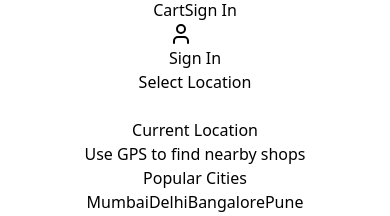
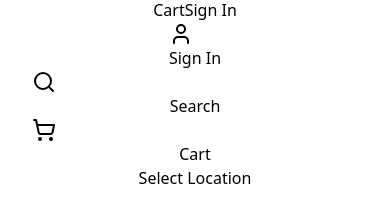
Before and after one commit to vedchaudhary2005/SweetHub-Website-Client, a React (Vite) app: page / in a window 390 px wide. Shown: the part 314-530 px from the top of the page. Built offline with nearby package versions, Linux system fonts and the light colour scheme.

Commit message:
changes in the UI for mobile responsiveness

```diff
--- a/src/components/Footer.jsx
+++ b/src/components/Footer.jsx
@@ -6,11 +6,11 @@
     // Fixed footer at bottom with 100% width and no gaps
     <footer className="bg-gray-100 text-gray-800 py-8 w-full bottom-0 left-0 right-0">
       <div className="max-w-7xl mx-auto px-4 sm:px-6 lg:px-8">
-        {/* Main Footer Content - Responsive Grid */}
-        <div className="grid grid-cols-1 md:grid-cols-2 lg:grid-cols-6 gap-8">
+        {/* Main Footer Content - Horizontal Flex Layout */}
+        <div className="flex flex-wrap justify-between gap-8">
 
           {/* Left Section - Logo and Copyright */}
-          <div className="lg:col-span-2">
+          <div className="flex-shrink-0">
             <div className="mb-4">
               {/* Logo Placeholder */}
               <h2 className="text-2xl font-bold text-orange-500 mb-2">SweetHub</h2>
--- a/src/components/Navbar.jsx
+++ b/src/components/Navbar.jsx
@@ -143,6 +143,44 @@
       {/* Spacer to prevent content from hiding behind fixed navbar */}
       <div className="h-20"></div>
 
+      {/* Mobile Bottom Navigation Bar - Only visible on mobile screens */}
+      <div className="md:hidden fixed bottom-0 left-0 right-0 z-40 bg-white border-t border-gray-200 rounded-t-2xl shadow-lg">
+        <div className="flex justify-around items-center py-2 px-4">
+
+          {/* Search Navigation */}
+          <Link
+            to="/search"
+            className="flex flex-col items-center py-2 px-4 text-gray-600 hover:text-orange-500 transition-colors"
+            aria-label="Go to search page"
+          >
+            <Search className="w-6 h-6 mb-1" />
+            <span className="text-xs font-medium">Search</span>
+          </Link>
+
+          {/* Cart Navigation with Badge */}
+          <Link
+            to="/cart"
+            className="relative flex flex-col items-center py-2 px-4 text-gray-600 hover:text-orange-500 transition-colors"
+            aria-label={`Cart with ${cartCount} items`}
+          >
+            <div className="relative">
+              <ShoppingCart className="w-6 h-6 mb-1" />
+              {/* Cart Badge - Show count only if items exist */}
+              {cartCount > 0 && (
+                <span className="absolute -top-2 -right-2 bg-orange-500 text-white text-xs rounded-full h-5 w-5 flex items-center justify-center font-medium">
+                  {cartCount > 9 ? '9+' : cartCount}
+                </span>
+              )}
+            </div>
+            <span className="text-xs font-medium">Cart</span>
+          </Link>
+
+        </div>
+      </div>
+
+      {/* Bottom spacer for mobile navigation - Only on mobile screens */}
+      <div className="md:hidden h-16"></div>
+
       {/* Location Side Panel */}
       <div className={`fixed inset-0 z-50 transition-opacity duration-300 ${isLocationPanelOpen ? 'opacity-100' : 'opacity-0 pointer-events-none'}`}>
         {/* Backdrop */}
--- a/src/components/Toast.jsx
+++ b/src/components/Toast.jsx
@@ -4,10 +4,10 @@
 const Toast = ({ message, isVisible, onClose }) => {
   useEffect(() => {
     if (isVisible) {
-      // Auto-hide toast after 3 seconds
+      // Auto-hide toast after 1 seconds
       const timer = setTimeout(() => {
         onClose()
-      }, 3000)
+      }, 1000)
 
       return () => clearTimeout(timer)
     }
```
